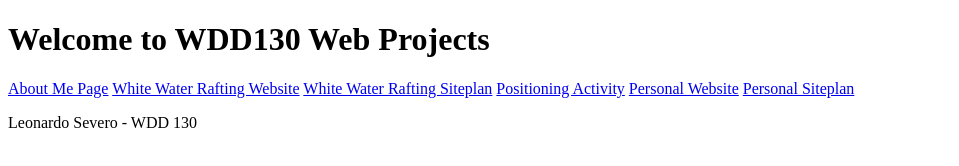
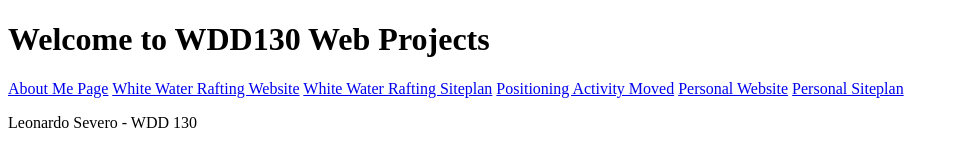
Before and after one commit to severoleonardo/wdd130, a plain HTML site: page index.html in a window 1280 px wide. Shown: the whole page, without its empty margins (0-959 px from the left). Drawn offline with Linux system fonts and the light colour scheme.

Commit message:
positioning moved

```diff
--- a/index.html
+++ b/index.html
@@ -12,7 +12,7 @@
     <a href="aboutme/index.html">About Me Page</a>
     <a href="wwr/index.html">White Water Rafting Website</a>
     <a href="wwr/site-plan-rafting.html">White Water Rafting Siteplan</a>
-    <a href="positioning/positioning.html">Positioning Activity</a>
+    <a href="positioning/positioning.html">Positioning Activity Moved</a>
     <a href="#">Personal Website</a>
     <a href="my_portfilio_project/site-plan.html">Personal Siteplan</a>
     </nav>
```
